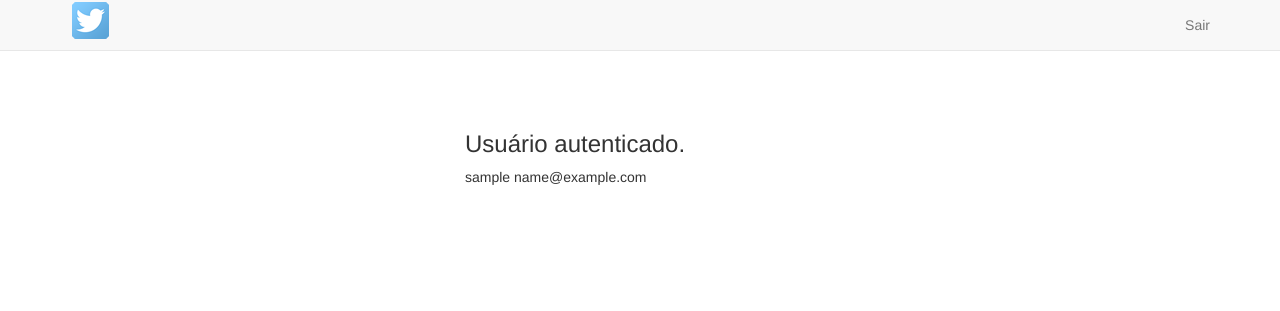
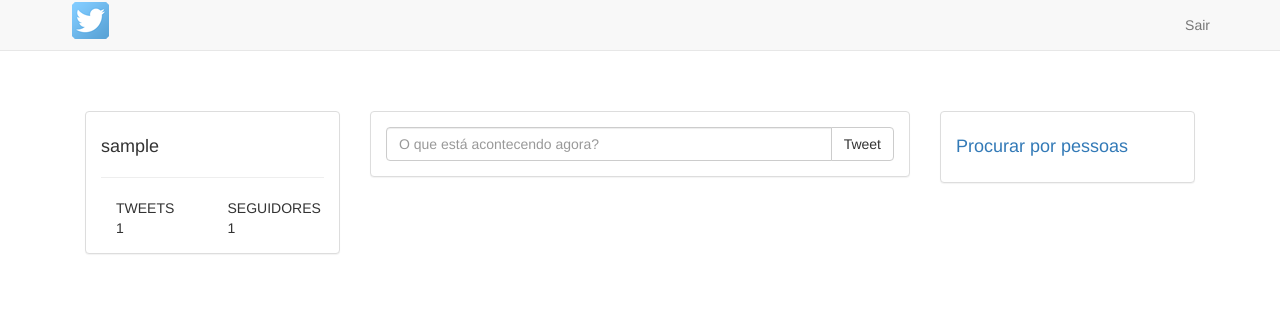
Before and after one commit to trzfps/projetctwitter, a PHP site: page /home.php in a window 1280 px wide. Shown: the top 311 px of the page. Run offline with PHP 8.4, Linux system fonts and the light colour scheme; the visitor is signed in with stand-in values (Sample User, id 1).

Commit message:
alterações

```diff
--- a/home.php
+++ b/home.php
@@ -48,20 +48,45 @@
 
 	    	<br /><br />
 
-	    	<div class="col-md-4"></div>
-	    	<div class="col-md-4">
-	    		<h3>Usuário autenticado.</h3>
-                <?= $_SESSION['usuario'] ?>
-                <?= $_SESSION['email'] ?>
+	    	<div class="col-md-3">
+					<div class="panel panel-default">
+						<div class="panel-body">
+							<h4><?= $_SESSION['usuario'] ?></h4>
+
+							<hr />
+							<div class="col-md-6">
+								TWEETS <br /> 1
+							</div>
+							<div class="col-md-6">
+								SEGUIDORES <br/> 1
+							</div>
+						</div>
+
+					</div>
+				</div>
+
+	    	<div class="col-md-6">
+					<div class="panel panel-default">
+						<div class="panel-body">
+							<div class="input-group">
+								<input type="text" class="form-control" placeholder="O que está acontecendo agora?" maxlength="140">
+								<span class="input-group-btn">
+									<button class="btn btn-default" type="button">Tweet</button>
+								</span>
+							</div>
+						</div>
+					</div>
+				</div>
+				<div class="col-md-3">
+					<div class="panel panel-default">
+						<div class="panel-body">
+							<h4><a href="#">Procurar por pessoas</a></h4>
+						</div>
+					</div>
+				</div>
 
 			</div>
-			<div class="col-md-4"></div>
 
-			<div class="clearfix"></div>
-			<br />
-			<div class="col-md-4"></div>
-			<div class="col-md-4"></div>
-			<div class="col-md-4"></div>
 
 		</div>
 
```
